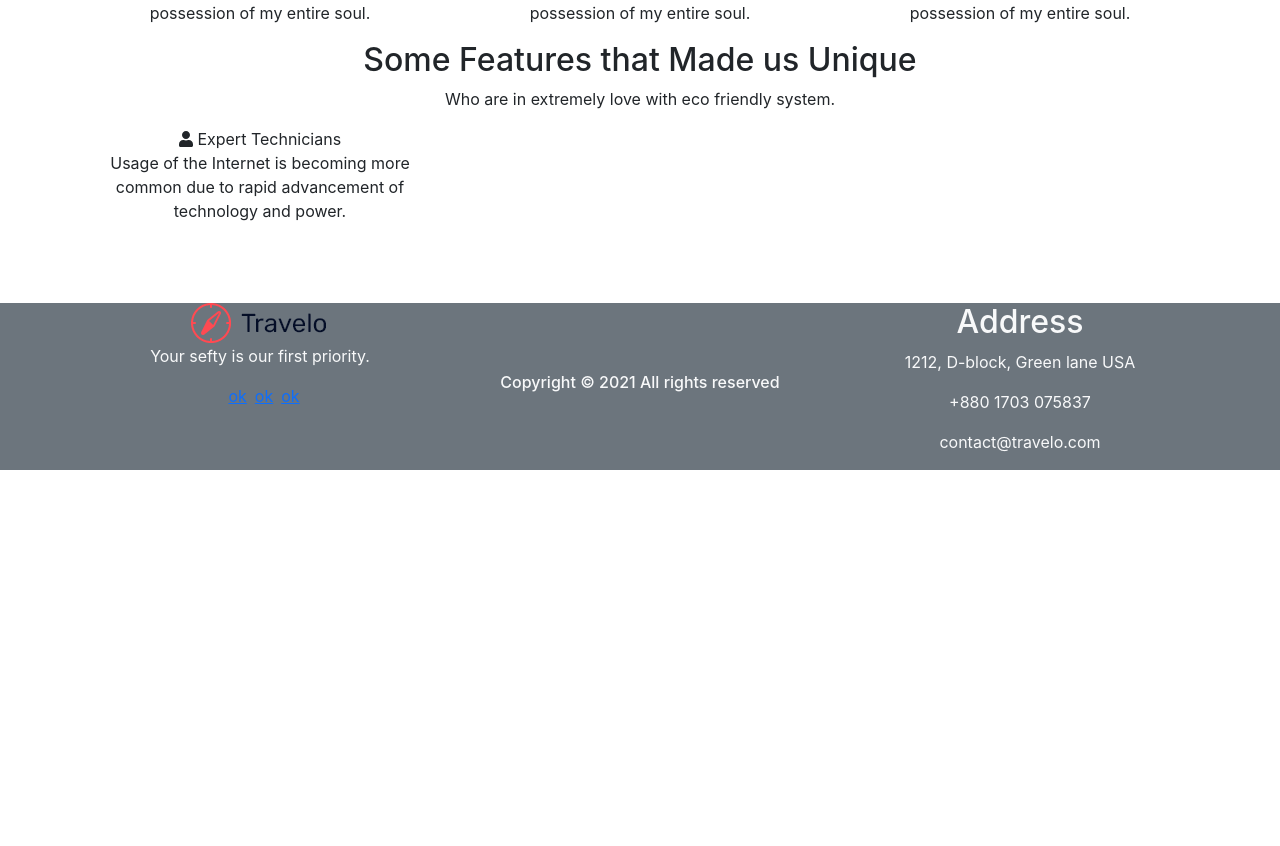
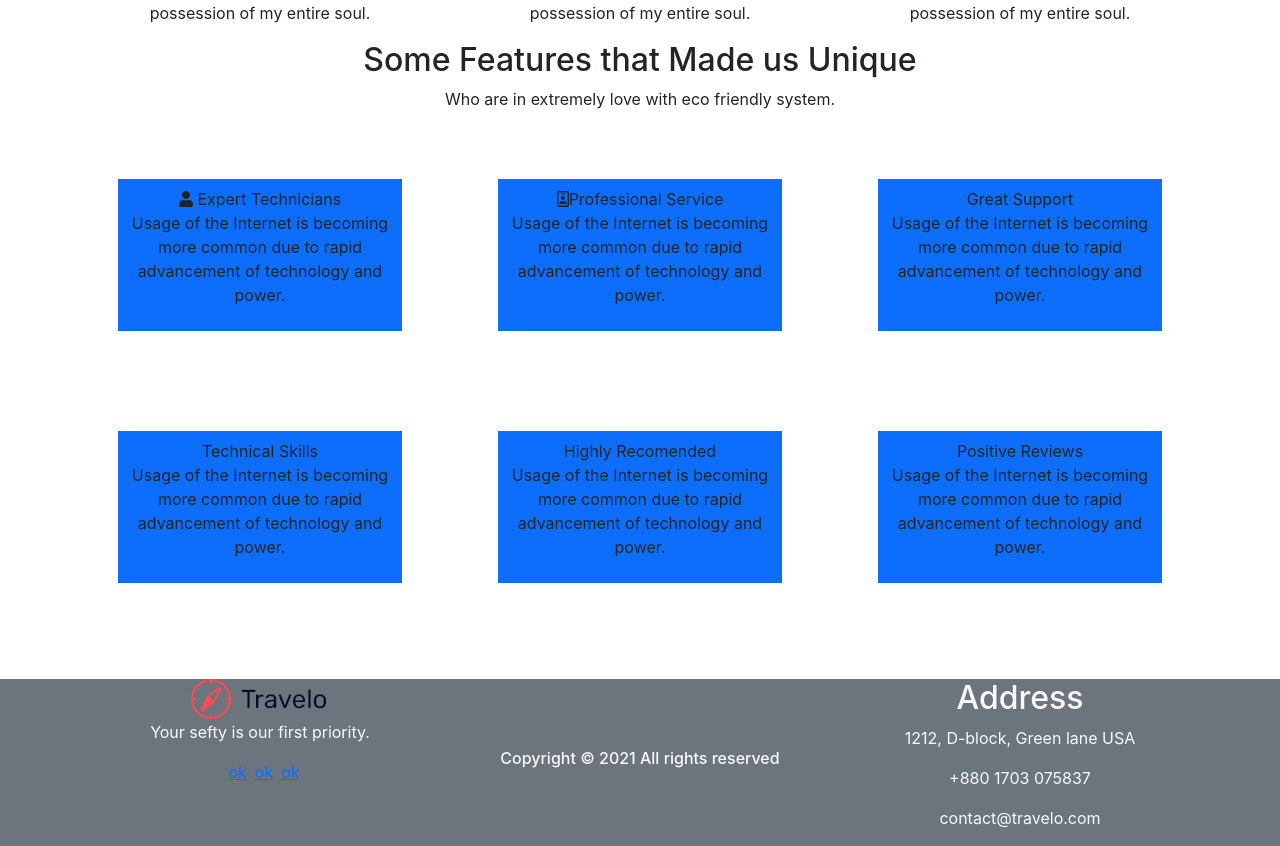
Before and after one commit to smahkafi/travelo-client, a React (Create React App) app: page /about in a window 1280 px wide. Shown: the part 1160-2006 px from the top of the page. Before the commit the page ends 1630 px from the top, so only its background shows below. Built offline with nearby package versions, Linux system fonts and the light colour scheme; no server answers.

Commit message:
booking add complete

```diff
--- a/src/Pages/About/About.js
+++ b/src/Pages/About/About.js
@@ -7,6 +7,7 @@ import img3 from "../../images/about/3.svg"
 import './About.css'
 import { FontAwesomeIcon } from '@fortawesome/react-fontawesome';
 import { faUser } from '@fortawesome/free-solid-svg-icons';
+import { faIdBadge } from '@fortawesome/free-regular-svg-icons';
 
 const About = () => {
     return (
@@ -81,35 +82,47 @@ const About = () => {
             <div className="row d-flex">
                 <h2>Some Features that Made us Unique</h2>
                 <p>Who are in extremely love with eco friendly system.</p>
-                <div className="col-sm-12 col-md-6 col-lg-4">
-                    <FontAwesomeIcon icon={faUser}></FontAwesomeIcon>
+                <div className="col-sm-12 col-md-6 col-lg-4 p-5 m-0 mt-1">
+                    <div  className="p-2 bg-primary">
+                        <FontAwesomeIcon icon={faUser}></FontAwesomeIcon>
                     <span> Expert Technicians</span>
                     <p>Usage of the Internet is becoming more common due to rapid advancement of technology and power.</p>
+                    </div>
                 </div>
-                <div className="col-sm-12 col-md-6 col-lg-4">
-                {/* <FontAwesomeIcon icon={}></FontAwesomeIcon> */}
-                    <span> </span>
-                    <p></p>
+                <div className="col-sm-12 col-md-6 col-lg-4 p-5 m-0 mt-1">
+                <div  className="p-2 bg-primary">
+                    <FontAwesomeIcon icon={faIdBadge}></FontAwesomeIcon>
+                    <span>Professional Service</span>
+                    <p>Usage of the Internet is becoming more common due to rapid advancement of technology and power.</p>
                 </div>
-                <div className="col-sm-12 col-md-6 col-lg-4">
-                {/* <FontAwesomeIcon icon={}></FontAwesomeIcon> */}
-                    <span> </span>
-                    <p></p>
                 </div>
-                <div className="col-sm-12 col-md-6 col-lg-4">
-                {/* <FontAwesomeIcon icon={}></FontAwesomeIcon> */}
-                    <span> </span>
-                    <p></p>
+                <div className="col-sm-12 col-md-6 col-lg-4 p-5 m-0 mt-1">
+                <div  className="p-2 bg-primary">
+                    {/* <FontAwesomeIcon icon={}></FontAwesomeIcon> */}
+                    <span> Great Support</span>
+                    <p>Usage of the Internet is becoming more common due to rapid advancement of technology and power.</p>
                 </div>
-                <div className="col-sm-12 col-md-6 col-lg-4">
-                {/* <FontAwesomeIcon icon={}></FontAwesomeIcon> */}
-                    <span> </span>
-                    <p></p>
                 </div>
-                <div className="col-sm-12 col-md-6 col-lg-4">
-                {/* <FontAwesomeIcon icon={}></FontAwesomeIcon> */}
-                    <span> </span>
-                    <p></p>
+                <div className="col-sm-12 col-md-6 col-lg-4 p-5 m-0 mt-1">
+                <div  className="p-2 bg-primary">
+                    {/* <FontAwesomeIcon icon={}></FontAwesomeIcon> */}
+                    <span>Technical Skills </span>
+                    <p>Usage of the Internet is becoming more common due to rapid advancement of technology and power.</p>
+                </div>
+                </div>
+                <div className="col-sm-12 col-md-6 col-lg-4 p-5 m-0 mt-1">
+                <div  className="p-2 bg-primary">
+                    {/* <FontAwesomeIcon icon={}></FontAwesomeIcon> */}
+                    <span>Highly Recomended</span>
+                    <p>Usage of the Internet is becoming more common due to rapid advancement of technology and power.</p>
+                </div>
+                </div>
+                <div className="col-sm-12 col-md-6 col-lg-4 p-5 m-0 mt-1">
+                <div  className="p-2 bg-primary">
+                    {/* <FontAwesomeIcon icon={}></FontAwesomeIcon> */}
+                    <span>Positive Reviews</span>
+                    <p>Usage of the Internet is becoming more common due to rapid advancement of technology and power.</p>
+                </div>
                 </div>
             </div>
         </div>
--- a/src/Pages/Shared/Menu/Menu.js
+++ b/src/Pages/Shared/Menu/Menu.js
@@ -32,8 +32,7 @@ const Menu = () => {
                             </>
                         ) : (
                             <>
-                        <Nav.Link as={NavLink} className="text-dark" to="/addorder">GUEST INFO</Nav.Link>
-                        <Nav.Link as={NavLink} className="text-dark" to="/manageorder">MANAGE ORDER</Nav.Link>
+                        <Nav.Link as={NavLink} className="text-dark" to="/manageorder">MY BOOKINGS</Nav.Link>
 
                             <NavDropdown
                                 title={
@@ -44,7 +43,8 @@ const Menu = () => {
                                         }}
                                         src={user?.photoURL}
                                         alt="" />}>
-                                <div className="text-center">
+
+                                <div className="text-center mx-auto">
                                     <h6>{user?.displayName}</h6>
                                     <p className="m-0 mb-2">{user?.email}</p>
                                     <button onClick={logOut} className="btn btn-primary">
```
Also changed, not shown: src/Pages/MyBookings/MyBookings.js (added, +11 -0 lines).
